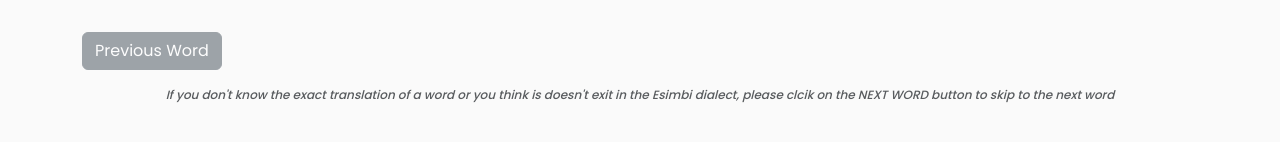
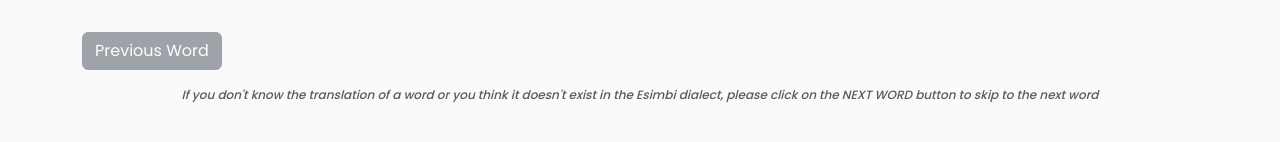
Before and after one commit to zaza203/admin-dashboard, a React (Vite) app: page / in a window 1280 px wide. Shown: the part 184-326 px from the top of the page. Built offline with nearby package versions, Linux system fonts and the light colour scheme; no server answers; the database is empty.

Commit message:
updated typos

```diff
--- a/src/pages/EsimbiEnglish.jsx
+++ b/src/pages/EsimbiEnglish.jsx
@@ -227,7 +227,7 @@ const handleRecordingAdded = (word, audioBlob) => {
           </button>
         </div>
       )}
-      <p style={{ fontSize: '12px'}} className='text-center p-3 text-muted fw-medium fst-italic'>If you don't know the exact translation of a word or you think is doesn't exit in the Esimbi dialect, please clcik on the NEXT WORD button to skip to the next word</p>
+      <p style={{ fontSize: '12px'}} className='text-center p-3 text-muted fw-medium fst-italic'>If you don't know the translation of a word or you think it doesn't exist in the Esimbi dialect, please click on the NEXT WORD button to skip to the next word</p>
     </div>
   );
 }
```
